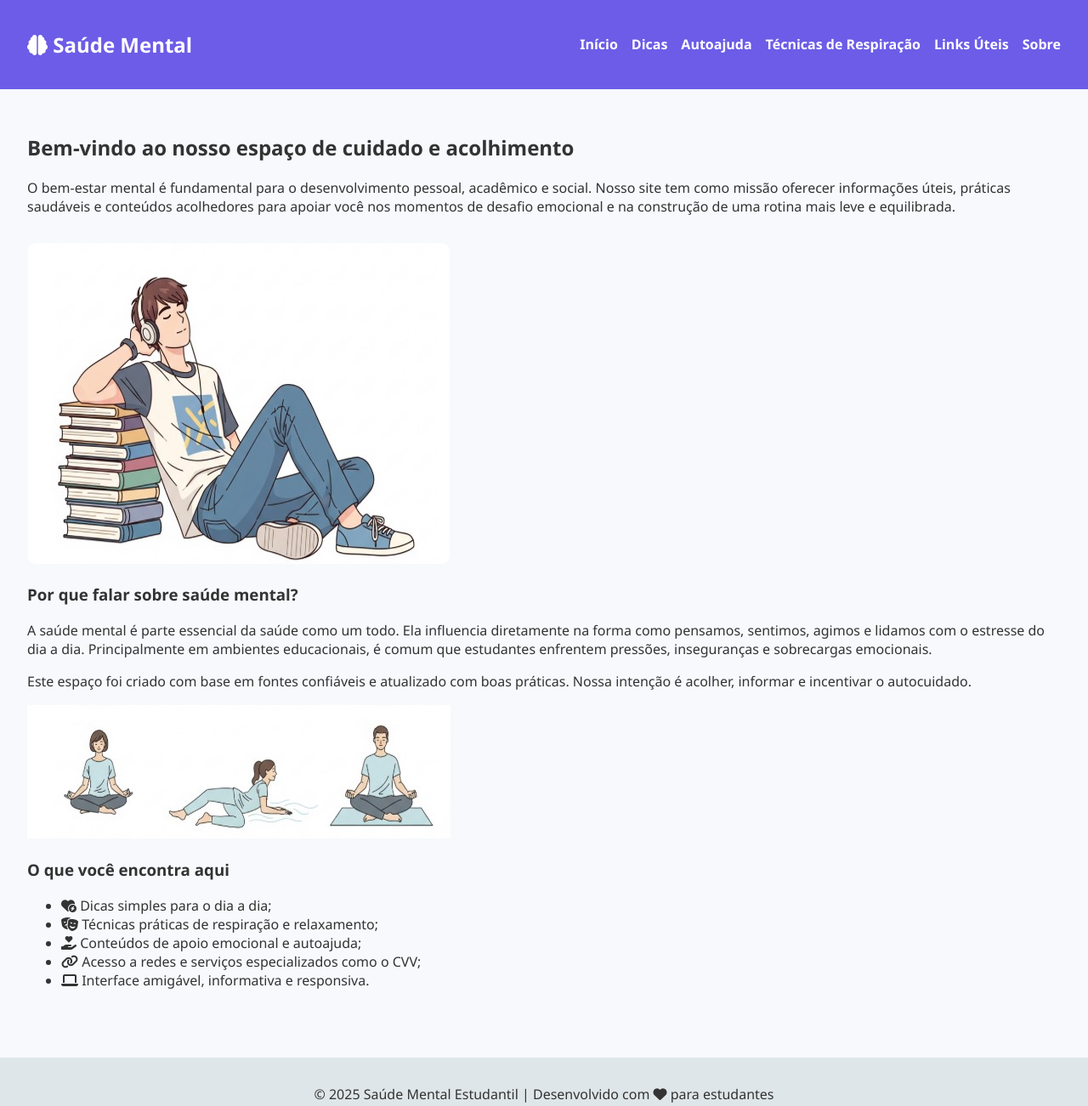
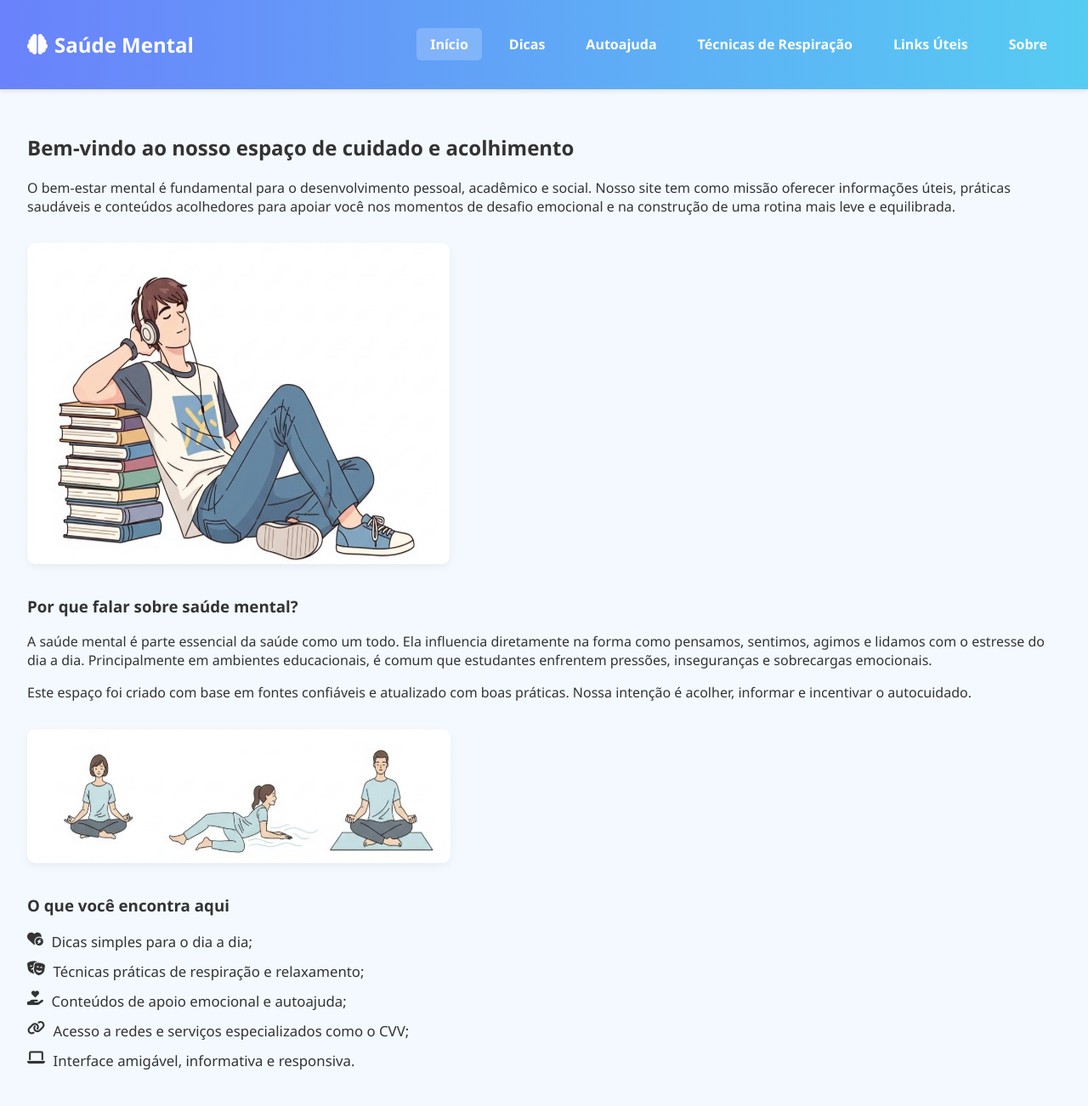
Before and after one commit to prgspheu/site-saude-mental, a plain HTML site: page index.html in a window 1280 px wide. Shown: the top 1302 px of the page at 85% size. Drawn offline with Linux system fonts and the light colour scheme.

Commit message:
style.css

```diff
--- a/style.css
+++ b/style.css
@@ -1,53 +1,100 @@
-
 body {
   font-family: 'Segoe UI', sans-serif;
   margin: 0;
   padding: 0;
-  background: #f7f9fc;
+  background: #f4f9ff;
   color: #333;
 }
 
 header {
-  background: #6c5ce7;
+  background: linear-gradient(90deg, #6a82fb, #56ccf2);
   color: white;
   padding: 1rem 2rem;
+  box-shadow: 0 2px 5px rgba(0,0,0,0.1);
 }
 
 nav {
   display: flex;
   justify-content: space-between;
   align-items: center;
+  flex-wrap: wrap;
 }
 
-nav ul {
+nav h1 {
+  font-size: 1.5rem;
+  display: flex;
+  align-items: center;
+  gap: 0.5rem;
+}
+
+ul.menu {
   list-style: none;
   display: flex;
+  flex-wrap: wrap;
   gap: 1rem;
+  margin: 0;
+  padding: 0;
 }
 
-nav a {
+.menu li a {
   color: white;
   text-decoration: none;
   font-weight: bold;
+  padding: 0.5rem 1rem;
+  border-radius: 5px;
+  transition: background 0.3s ease, color 0.3s ease;
+}
+
+.menu li a:hover,
+.menu li a.active {
+  background: rgba(255, 255, 255, 0.2);
 }
 
 .hero, .content {
   padding: 2rem;
 }
 
-.intro-img {
+.intro-img, .wide-img {
   max-width: 100%;
   border-radius: 10px;
   margin-top: 1rem;
+  box-shadow: 0 4px 10px rgba(0,0,0,0.05);
+}
+
+section.info, section.benefits {
+  margin-top: 2rem;
+}
+
+.benefits ul,
+.tips,
+.links {
+  list-style: none;
+  padding-left: 0;
+}
+
+.benefits li,
+.tips li,
+.links li {
+  margin-bottom: 0.75rem;
+  display: flex;
+  align-items: flex-start;
+  gap: 0.6rem;
+  font-size: 1.05rem;
+}
+
+a {
+  color: #3f51b5;
+  text-decoration: none;
+}
+
+a:hover {
+  text-decoration: underline;
 }
 
 footer {
   text-align: center;
   padding: 1rem;
-  background: #dfe6e9;
+  background: #eaf1f8;
   margin-top: 2rem;
+  font-size: 0.9rem;
 }
-
-ul.tips li, ul.links li {
-  margin-bottom: 0.5rem;
-}
```
